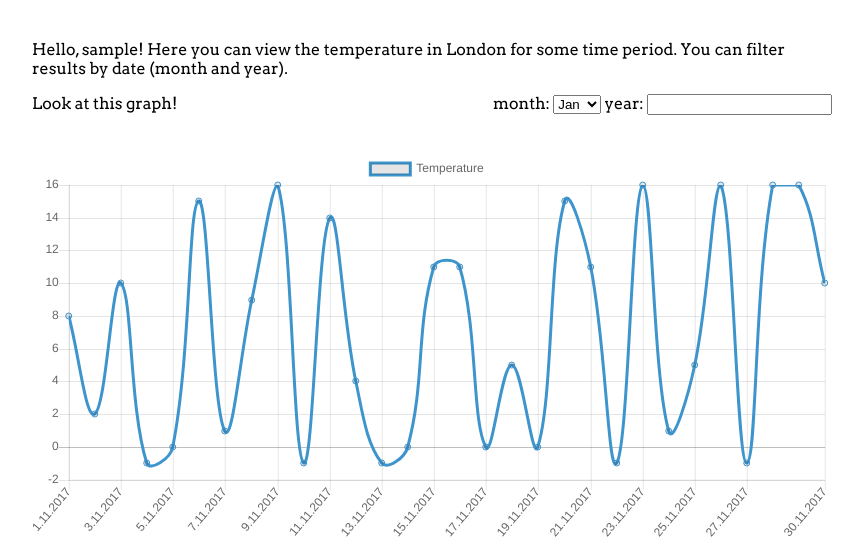
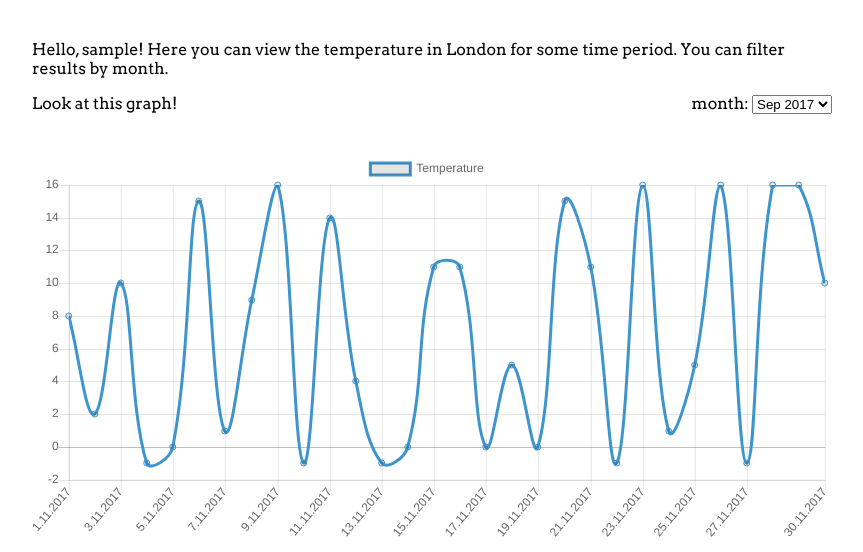
Before and after one commit to Mozhavro/humid, a Flask app: page / in a window 1280 px wide. Shown: the part 71-623 px from the top of the page, without its empty margins (208-1071 px from the left). Run offline with Flask 2, Linux system fonts and the light colour scheme; the visitor is signed in with stand-in values (Sample User, id 1); data comes from the database, SQL or seed files in the repository; some libraries are stand-ins or nearby versions.

Commit message:
changed date filtering controls

```diff
--- a/templates/index.html
+++ b/templates/index.html
@@ -13,30 +13,18 @@
         </div>
     </div>
     <p>
-        Hello, {{ current_user.username }}! Here you can view the temperature in London for some time period. You can filter results by date (month and year).
+        Hello, {{ current_user.username }}! Here you can view the temperature in London for some time period. You can filter results by month.
     </p>
 
     Look at this graph!
     <div class="controls">
         month:
         <select name="month" id="month">
-            <option value="01">Jan</option>
-            <option value="02">Feb</option>
-            <option value="03">Mar</option>
-            <option value="04">Apr</option>
-            <option value="05">May</option>
-            <option value="06">Jun</option>
-            <option value="07">Jul</option>
-            <option value="08">Aug</option>
-            <option value="09">Sep</option>
-            <option value="10">Oct</option>
-            <option value="11">Nov</option>
-            <option value="12">Dec</option>
+            <option value="Sep 2017">Sep 2017</option>
+            <option value="Oct 2017">Oct 2017</option>
+            <option value="Nov 2017">Nov 2017</option>
         </select>
 
-        year:
-        <input type="text" name="year">
-        <a href="#" class="btn" id></a>
     </div>
     <div class="graph">
 {#        <svg id="graph" width="100%" height="400px"></svg>#}
```
